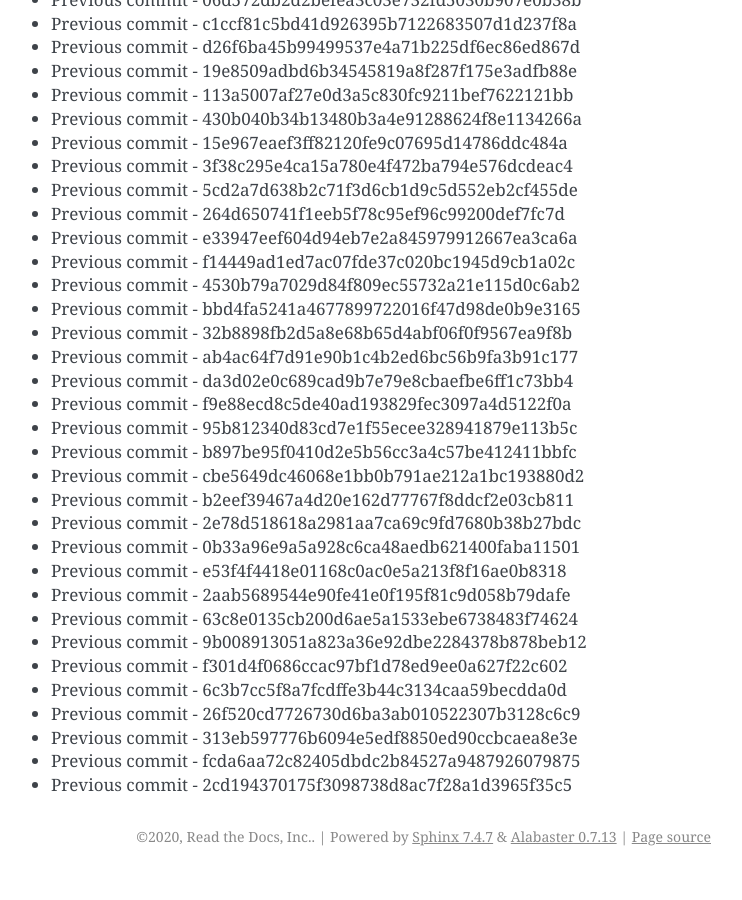
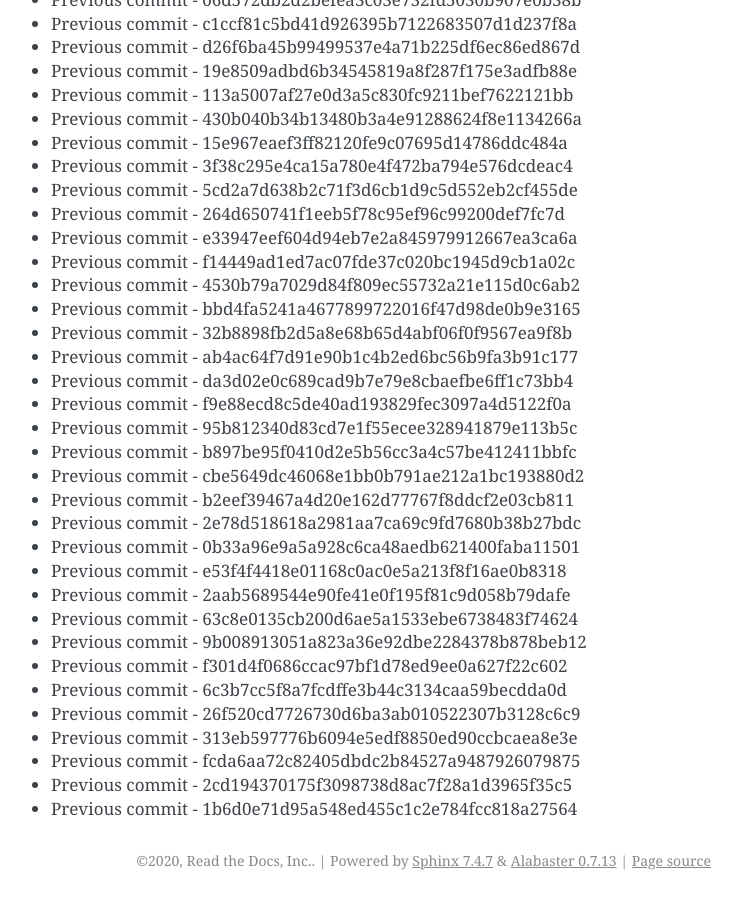
Before and after one commit to readthedocs/rtd-git-stresstest, a Sphinx documentation site: the page built from docs/updates.rst, in a window 1280 px wide and 900 px high, scrolled down 77591 px. Shown: the whole window, without its empty margins (399-1141 px from the left). Built offline with Sphinx 7.4.7, drawn with Linux system fonts in a browser that asks for light colours; before the commit the page ends 78467 px from its top, so only the background shows below that.

Commit message:
Generating commit from previous: 1b6d0e71d95a548ed455c1c2e784fcc818a27564

```diff
--- a/docs/updates.rst
+++ b/docs/updates.rst
@@ -3292,3 +3292,4 @@ It can be tested for any performance characteristics.
 * Previous commit - 313eb597776b6094e5edf8850ed90ccbcaea8e3e
 * Previous commit - fcda6aa72c82405dbdc2b84527a9487926079875
 * Previous commit - 2cd194370175f3098738d8ac7f28a1d3965f35c5
+* Previous commit - 1b6d0e71d95a548ed455c1c2e784fcc818a27564
```
